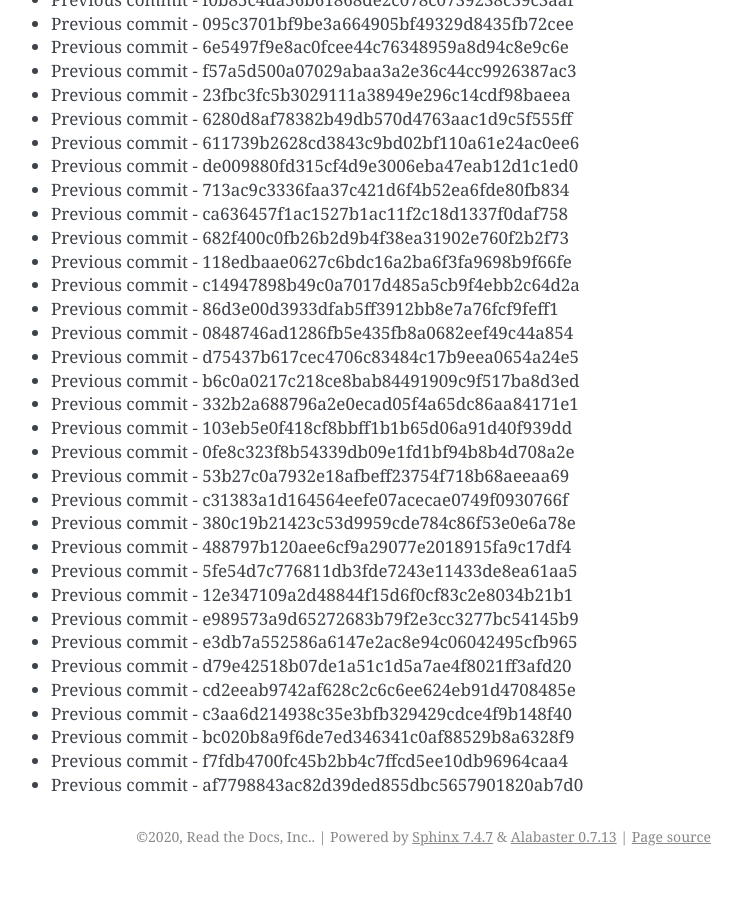
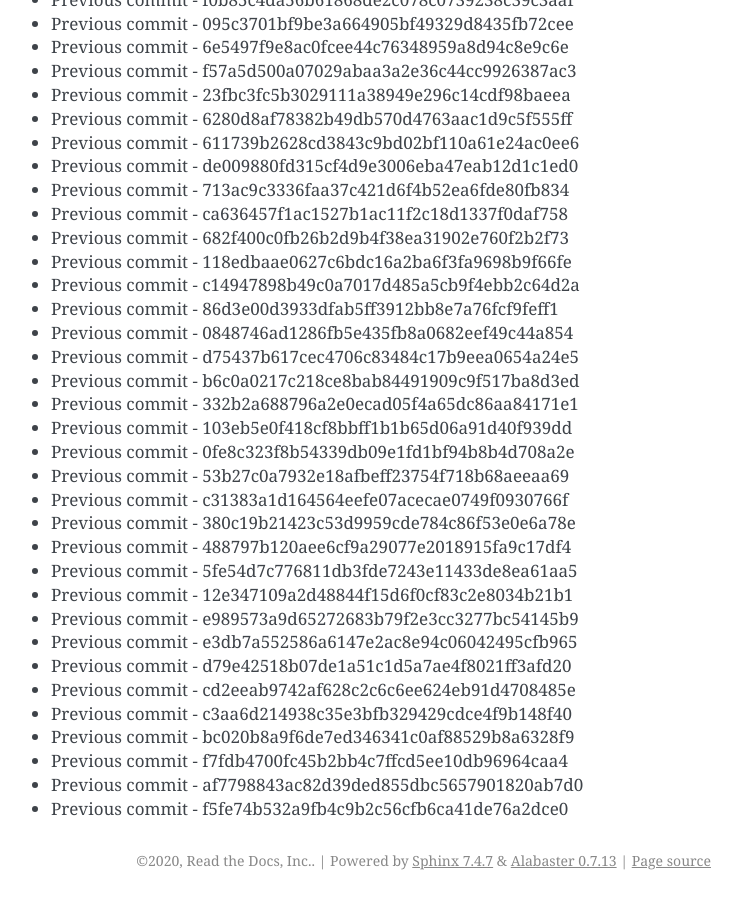
Before and after one commit to readthedocs/rtd-git-stresstest, a Sphinx documentation site: the page built from docs/updates.rst, in a window 1280 px wide and 900 px high, scrolled down 74902 px. Shown: the whole window, without its empty margins (399-1141 px from the left). Built offline with Sphinx 7.4.7, drawn with Linux system fonts in a browser that asks for light colours; before the commit the page ends 75778 px from its top, so only the background shows below that.

Commit message:
Generating commit from previous: f5fe74b532a9fb4c9b2c56cfb6ca41de76a2dce0

```diff
--- a/docs/updates.rst
+++ b/docs/updates.rst
@@ -3179,3 +3179,4 @@ It can be tested for any performance characteristics.
 * Previous commit - bc020b8a9f6de7ed346341c0af88529b8a6328f9
 * Previous commit - f7fdb4700fc45b2bb4c7ffcd5ee10db96964caa4
 * Previous commit - af7798843ac82d39ded855dbc5657901820ab7d0
+* Previous commit - f5fe74b532a9fb4c9b2c56cfb6ca41de76a2dce0
```
